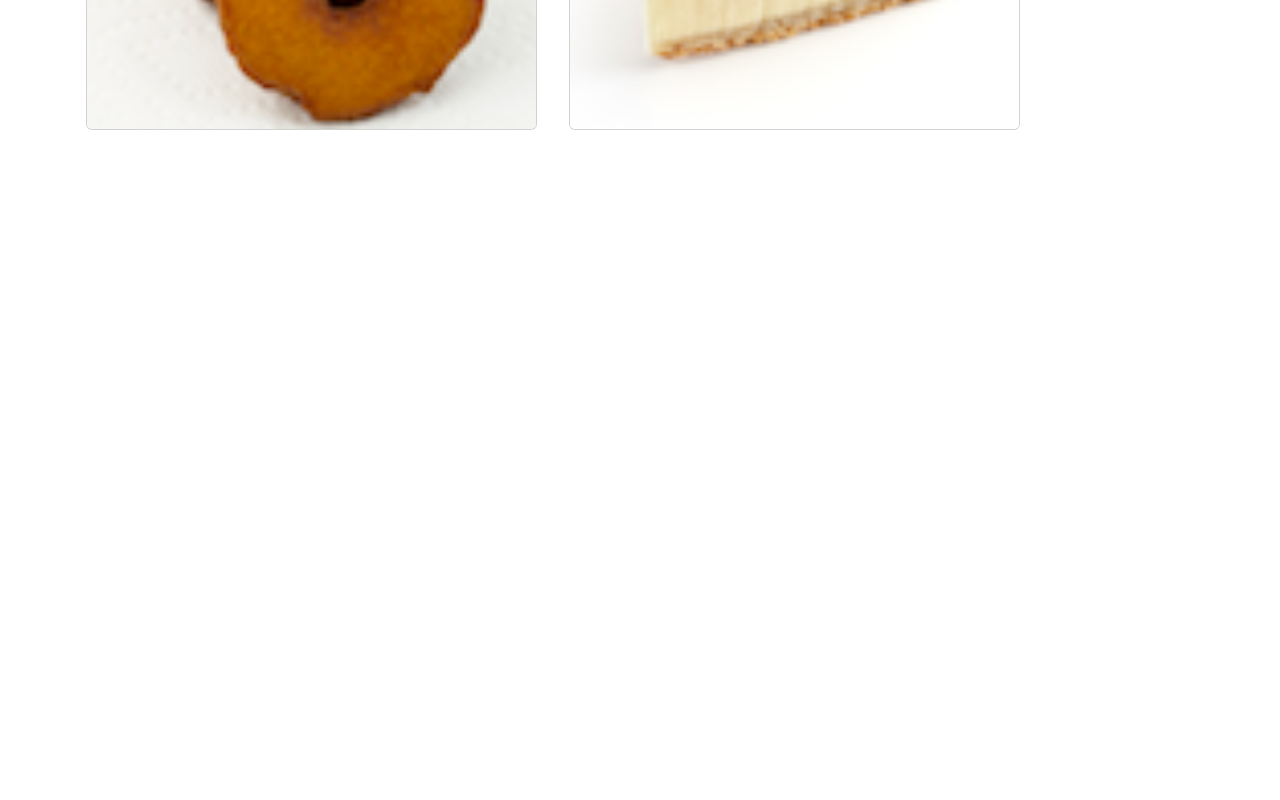
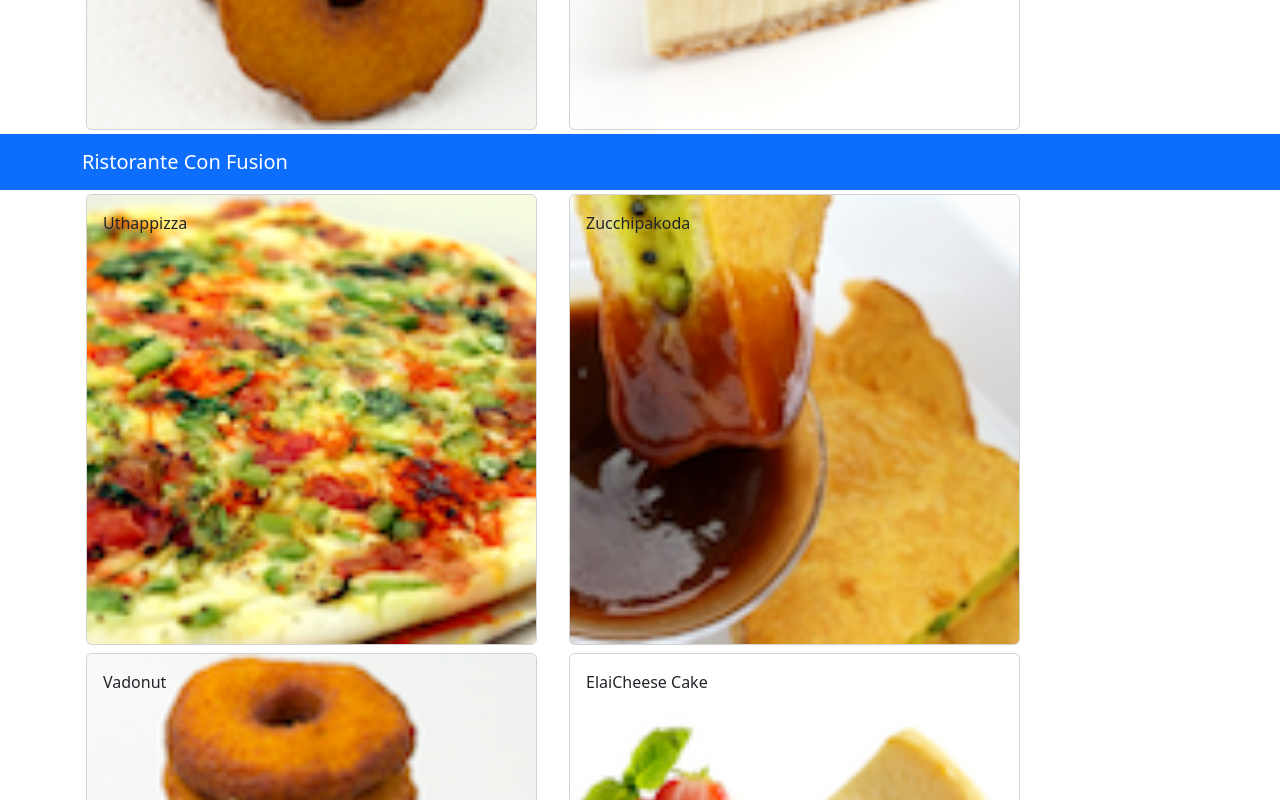
Before and after one commit to trangthupham02051998/ReactJS-Funix, a React (Create React App) app: page / in a window 1280 px wide. Shown: the part 840-1640 px from the top of the page. Before the commit the page ends 982 px from the top, so only its background shows below. Built offline with nearby package versions, Linux system fonts and the light colour scheme.

Commit message:
Functional Components

```diff
--- a/src/App.js
+++ b/src/App.js
@@ -4,6 +4,7 @@
 import {Component} from "react";
 import React from 'react'
 import Menu from './components/MenuComponent';
+import Main from './components/MainComponent';
 
 class App extends Component {
     // vì n là constructor của class
@@ -16,18 +17,15 @@
     // hàm render dùng để hiển thị nội dung
     render() {
         return (
-
             <div className="App">
-
                 <Navbar dark color="primary">
                     <div className="container">
                         <NavbarBrand href="/">Ristorante Con Fusion</NavbarBrand>
                     </div>
                 </Navbar>
                 <Menu dishes={this.state.dishes} />
+                <Main />
             </div>
-
-
         );
     }
 }
--- /dev/null
+++ b/src/components/DishdetailComponent.js
@@ -0,0 +1,25 @@
+import React from 'react';
+import { Card, CardImg, CardText, CardBody,
+    CardTitle } from 'reactstrap';
+
+
+function RenderDish({dish}) {
+
+
+
+}
+
+function RenderComments({comments}) {
+
+
+
+}
+
+const  DishDetail = (props) => {
+    //Return về div để không lỗi
+    return (
+        <div></div>
+    )
+}
+
+export default DishDetail;
--- /dev/null
+++ b/src/components/MainComponent.js
@@ -0,0 +1,36 @@
+import React, { Component } from 'react';
+import { Navbar, NavbarBrand } from 'reactstrap';
+import Menu from './MenuComponent';
+import DishDetail from './DishdetailComponent';
+import { DISHES } from '../shared/dishes';
+
+class Main extends Component {
+
+    constructor(props) {
+        super(props);
+        this.state = {
+            dishes: DISHES,
+            selectedDish: null
+        };
+    }
+
+    onDishSelect(dishId) {
+        this.setState({ selectedDish: dishId});
+    }
+
+    render() {
+        return (
+            <div>
+                <Navbar dark color="primary">
+                    <div className="container">
+                        <NavbarBrand href="/">Ristorante Con Fusion</NavbarBrand>
+                    </div>
+                </Navbar>
+                <Menu dishes={this.state.dishes} onClick={(dishId) => this.onDishSelect(dishId)} />
+                <DishDetail dish={this.state.dishes.filter((dish) => dish.id === this.state.selectedDish)[0]} />
+            </div>
+        );
+    }
+}
+
+export default Main;
--- a/src/components/MenuComponent.js
+++ b/src/components/MenuComponent.js
@@ -1,50 +1,25 @@
-import React, { Component } from 'react';
-import { Media } from 'reactstrap';
-import { Card, CardImg, CardImgOverlay, CardText, CardBody,
+import React from 'react';
+import { Card, CardImg, CardImgOverlay,
     CardTitle } from 'reactstrap';
 
-class Menu extends Component {
-
-    constructor(props) {
-        super(props);
-
-        this.state = {
-            selectedDish: null
-        }
-    }
-
-    onDishSelect(dish) {
-        this.setState({ selectedDish: dish});
-    }
-
-    renderDish(dish) {
-        if (dish != null)
-            return(
-                <Card>
-                    <CardImg top src={dish.image} alt={dish.name} />
-                    <CardBody>
-                        <CardTitle>{dish.name}</CardTitle>
-                        <CardText>{dish.description}</CardText>
-                    </CardBody>
-                </Card>
-            );
-        else
-            return(
-                <div></div>
-            );
-    }
-
-    render() {
-        const menu = this.props.dishes.map((dish) => {
+function RenderMenuItem ({dish, onClick}) {
     return (
-                <div  className="col-12 col-md-5 m-1">
-                    <Card key={dish.id}
-                          onClick={() => this.onDishSelect(dish)}>
+        <Card
+            onClick={() => onClick(dish.id)}>
             <CardImg width="100%" src={dish.image} alt={dish.name} />
             <CardImgOverlay>
                 <CardTitle>{dish.name}</CardTitle>
             </CardImgOverlay>
         </Card>
+    );
+}
+
+const Menu = (props) => {
+
+    const menu = props.dishes.map((dish) => {
+        return (
+            <div className="col-12 col-md-5 m-1"  key={dish.id}>
+                <RenderMenuItem dish={dish} onClick={props.onClick} />
             </div>
         );
     });
@@ -54,15 +29,8 @@
             <div className="row">
                 {menu}
             </div>
-                <div className="row">
-                    <div  className="col-12 col-md-5 m-1">
-                        {this.renderDish(this.state.selectedDish)}
-                    </div>
-                </div>
         </div>
     );
 }
-}
-
 
 export default Menu;
```
Lines whose indentation alone changed are shown as unchanged.
